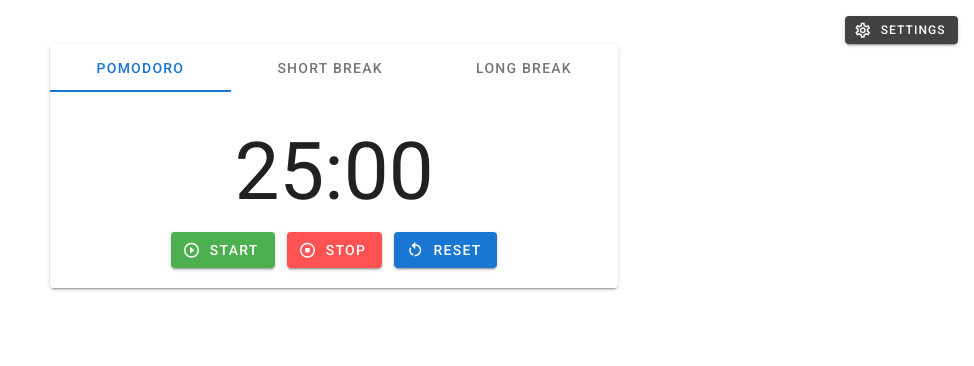
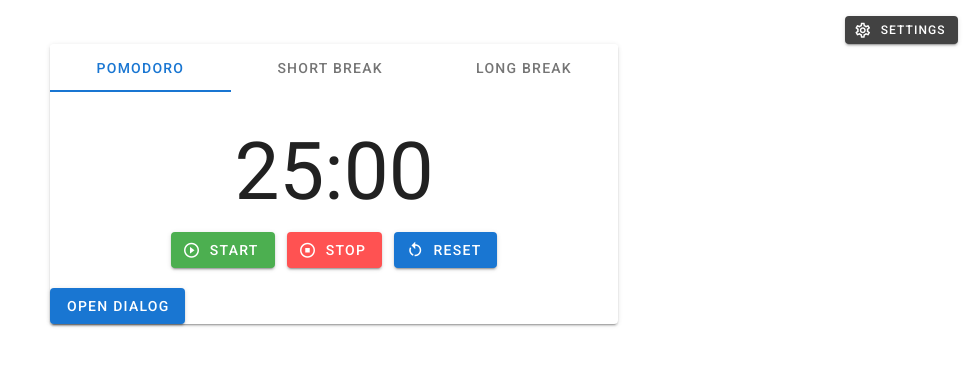
Before and after one commit to TheJuanAndOnly99/vuejs-pomodoro-timer-app, a Vue app: page / in a window 1280 px wide. Shown: the top 366 px of the page, without its empty margins (306-1280 px from the left). Built offline with nearby package versions, Linux system fonts and the light colour scheme.

Commit message:
Pass dialog as a prop to the Pomodoro component

```diff
--- a/src/components/Pomodoro.vue
+++ b/src/components/Pomodoro.vue
@@ -17,6 +17,8 @@
         </v-btn>
       </div>
     </v-card>
+
+    <SettingsDialog :dialog="dialog" />
   </v-card>
 </template>
 
@@ -26,6 +28,12 @@
 export default {
   components: {
     SettingsDialog
+  },
+  props: {
+    dialog: {
+      type: Boolean,
+      reqired: true
+    }
   },
   data() {
     return {
```
